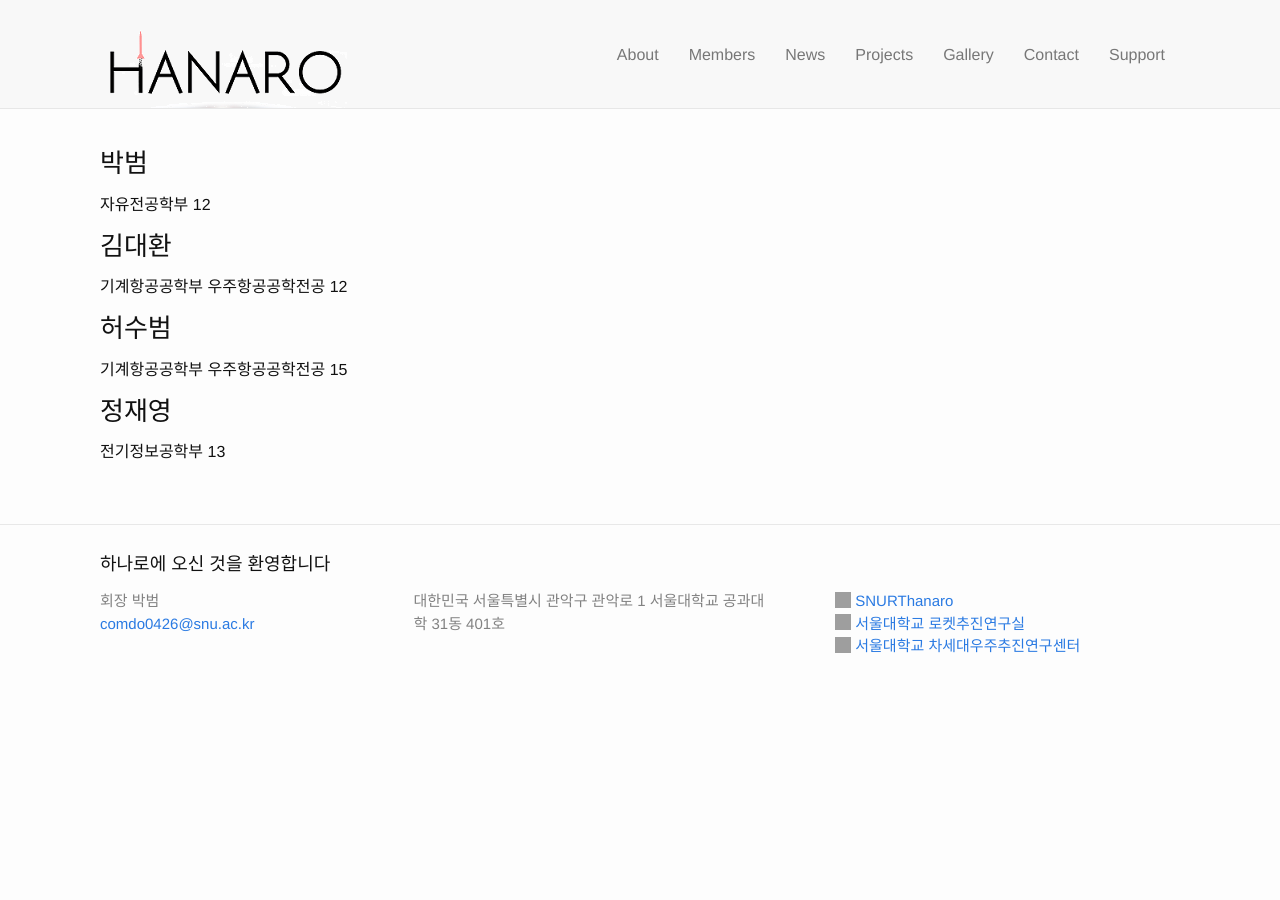
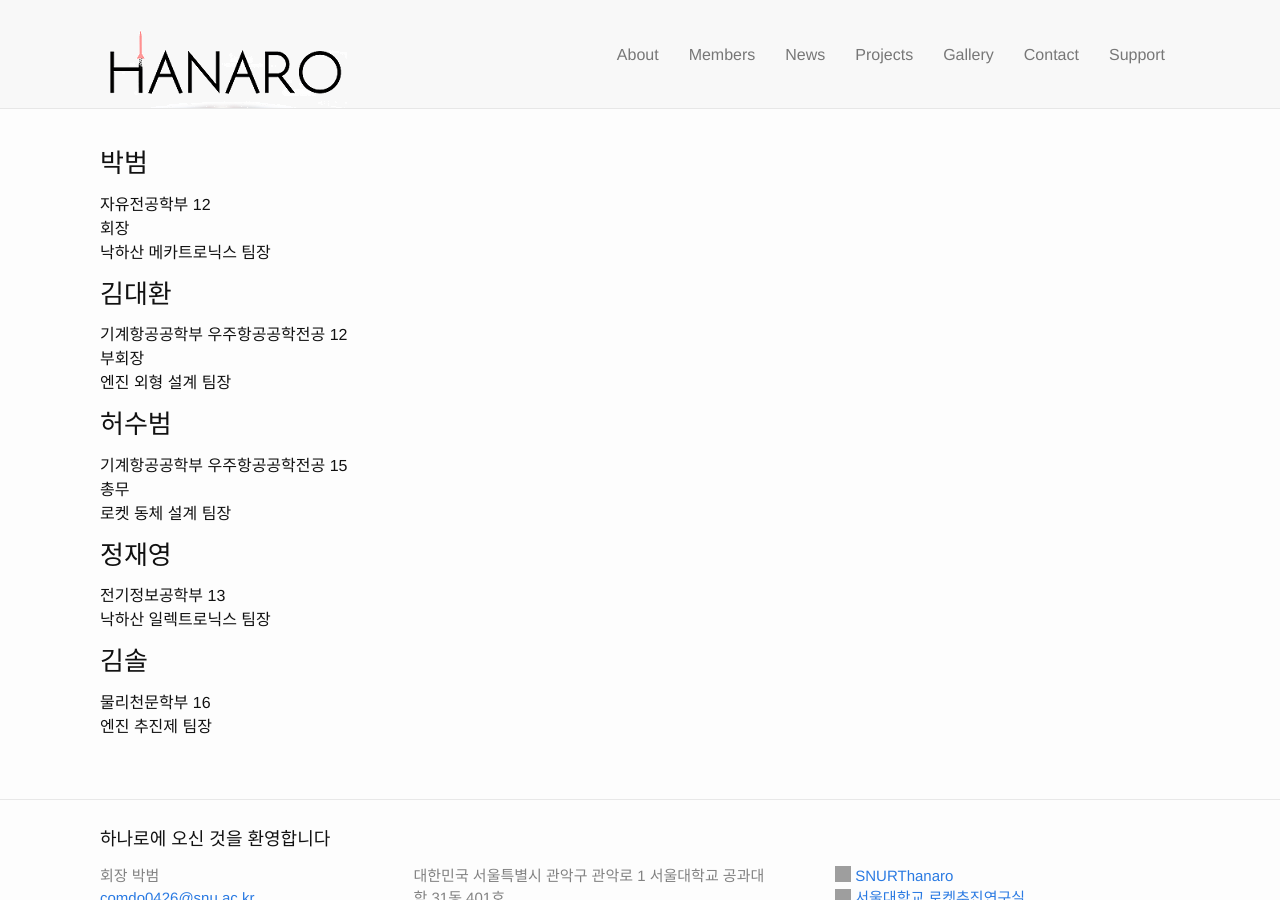
Before and after one commit to Hanaro2021/hanaro.github.io, a Jekyll site: the page built from _pages/2.members.md, in a window 1280 px wide. Built offline with Jekyll 4.4.1, drawn with Linux system fonts in a browser that asks for light colours; nearby versions of some CDN libraries; grey boxes are pictures that could not be loaded.

Commit message:
Update 2.members.md

```diff
--- a/_pages/2.members.md
+++ b/_pages/2.members.md
@@ -5,14 +5,24 @@ permalink: /members/
 ---
 <br/>
 <h3>박범</h3>
-자유전공학부 12
-<br/>
+자유전공학부 12<br/>
+회장<br/>
+낙하산 메카트로닉스 팀장<br/>
+
 <h3>김대환</h3>
-기계항공공학부 우주항공공학전공 12
-<br/>
+기계항공공학부 우주항공공학전공 12<br/>
+부회장<br/>
+엔진 외형 설계 팀장<br/>
+
 <h3>허수범</h3>
-기계항공공학부 우주항공공학전공 15
-<br/>
+기계항공공학부 우주항공공학전공 15<br/>
+총무<br/>
+로켓 동체 설계 팀장<br/>
+
 <h3>정재영</h3>
-전기정보공학부 13
-<b3/>
+전기정보공학부 13<br/>
+낙하산 일렉트로닉스 팀장<br/>
+
+<h3>김솔</h3>
+물리천문학부 16<br/>
+엔진 추진제 팀장<br/>
```
